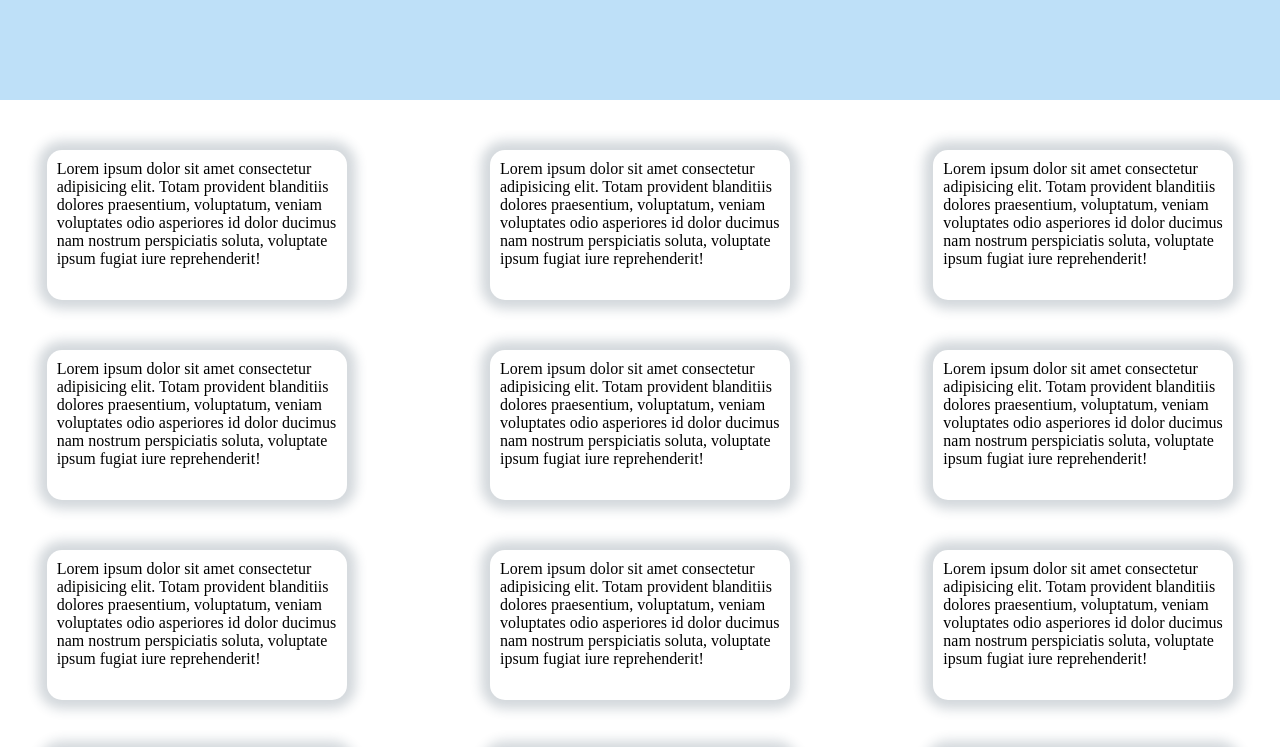
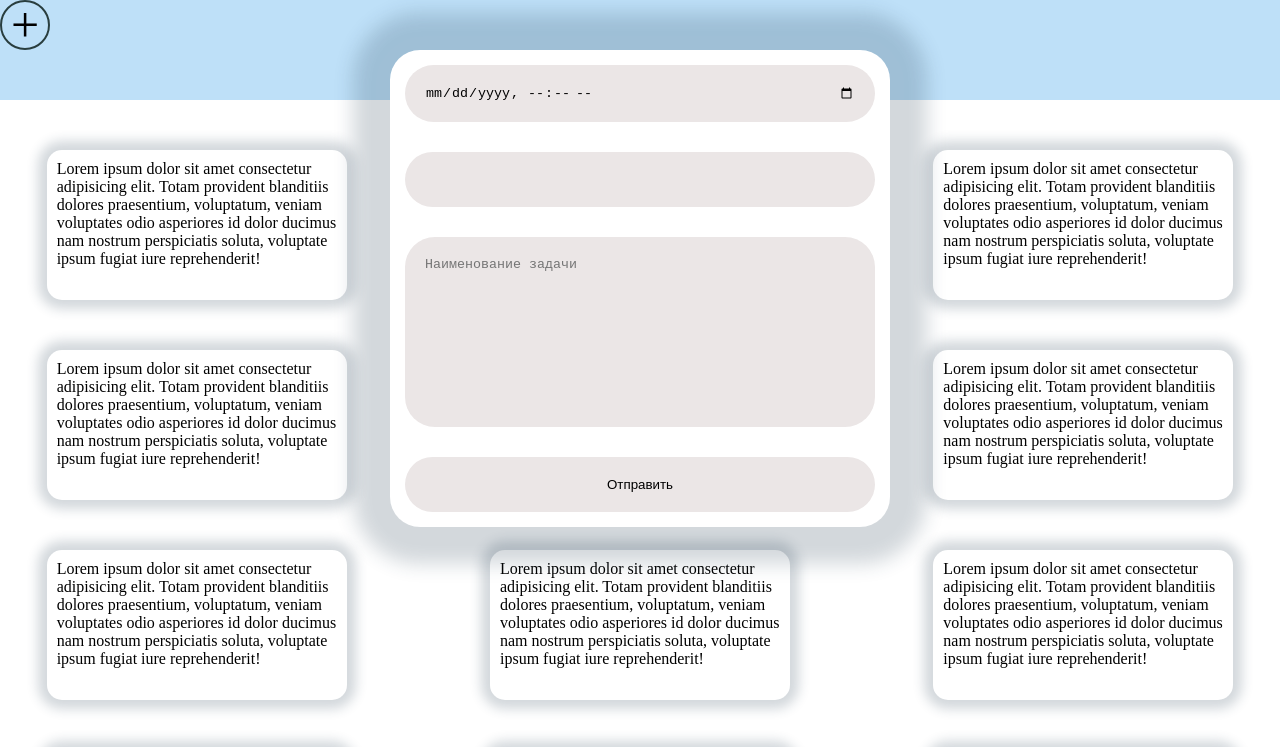
Before and after one commit to danila-derenchenko/plugin-Gorko.ru, a plain HTML site: page index.html in a window 1280 px wide. Shown: the top 747 px of the page. Drawn offline with Linux system fonts and the light colour scheme.

Commit message:
add form

```diff
--- a/index.css
+++ b/index.css
@@ -26,3 +26,63 @@
     margin-right: auto;
     margin-left: auto;
 }
+
+/* Стили, связанные с плагином */
+
+.openForm {
+    width: 50px;
+    height: 50px;
+    display: flex;
+    justify-content: center;
+    align-items: center;
+    position: fixed;
+    font-size: 50px;
+    border: 2px solid #293e3f;
+    border-radius: 50%;
+}
+
+.openForm:hover {
+    cursor: pointer;
+}
+
+.formReminderWrapper {
+    position: fixed;
+    width: 100vw;
+    height: 100vh;
+    display: flex;
+    gap: 30px;
+    flex-direction: column;
+    align-items: center;
+}
+
+.formReminder {
+    width: 500px;
+    display: flex;
+    flex-direction: column;
+    gap: 30px;
+    margin-top: 50px;
+    background-color: #FFF;
+    padding: 15px;
+    border-radius: 30px;
+    box-shadow: 0px 0px 19px 37px rgba(34, 60, 80, 0.2);
+}
+
+.formInput {
+    border: none;
+    border-radius: 30px;
+    background-color: rgb(235, 230, 230);
+    padding: 20px;
+    cursor: pointer;
+}
+
+.formReminderDate {
+
+}
+
+.formReminderURL {
+
+}
+
+.formReminderText {
+    resize: none;
+}
--- a/index.html
+++ b/index.html
@@ -7,8 +7,15 @@
     <title>Document</title>
 </head>
 <body>
-    <div class="pluginMessage"></div>
-    <div class="pluginForm"></div>
+    <div id="openFormReminder" class="openForm">+</div>
+    <div class="formReminderWrapper">
+        <form id="formReminder" class="formReminder" style="width: 500px;">
+            <input type="datetime-local" class="formReminderDate formInput">
+            <input type="url" class="formReminderURL formInput">
+            <textarea cols="30" rows="10" class="formReminderText formInput" placeholder="Наименование задачи"></textarea>
+            <button type="submit" class="formInput">Отправить</button>
+        </form>
+    </div>
     <header class="header"></header>
     <section class="content">
         <div class="contentEl">
--- a/index.js
+++ b/index.js
@@ -0,0 +1,10 @@
+const openForm = document.querySelector("#openFormReminder")
+const formReminder = document.querySelector("#formReminder")
+
+formReminder.addEventListener("submit", () => {alert("submit")})
+
+openForm.addEventListener("click", () => {showForm(document.URL)})
+
+const showForm = (URLink) => {
+
+}
```
